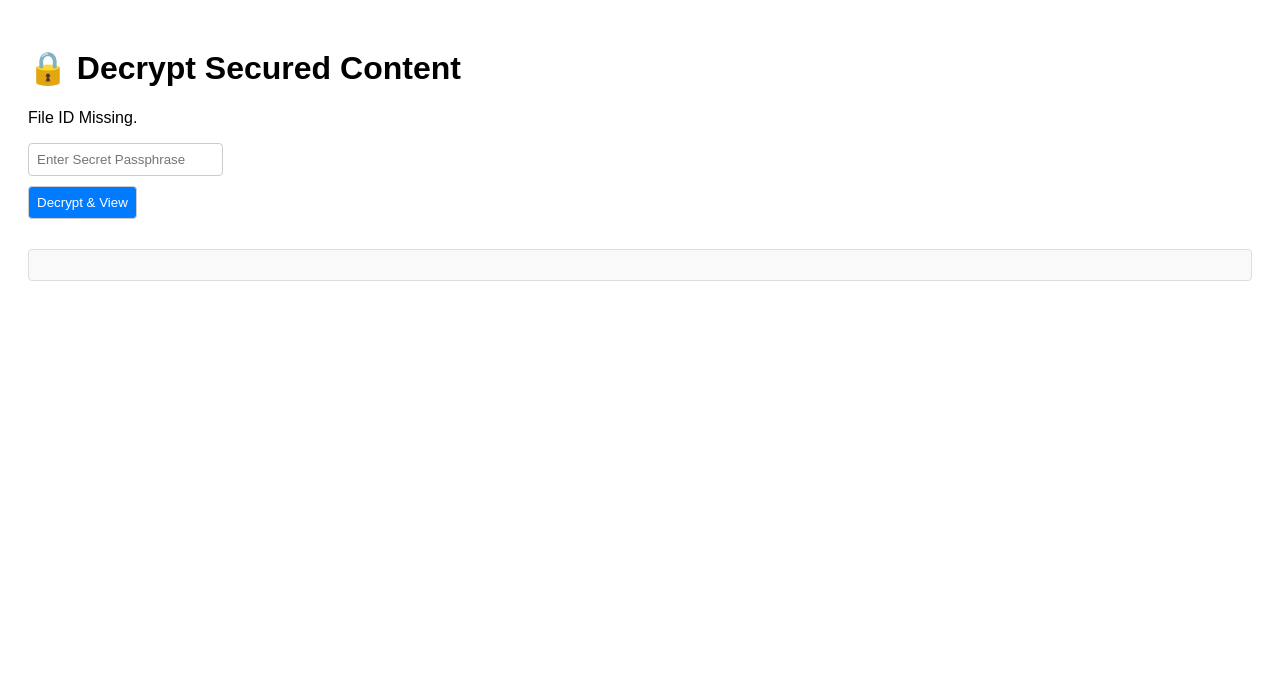
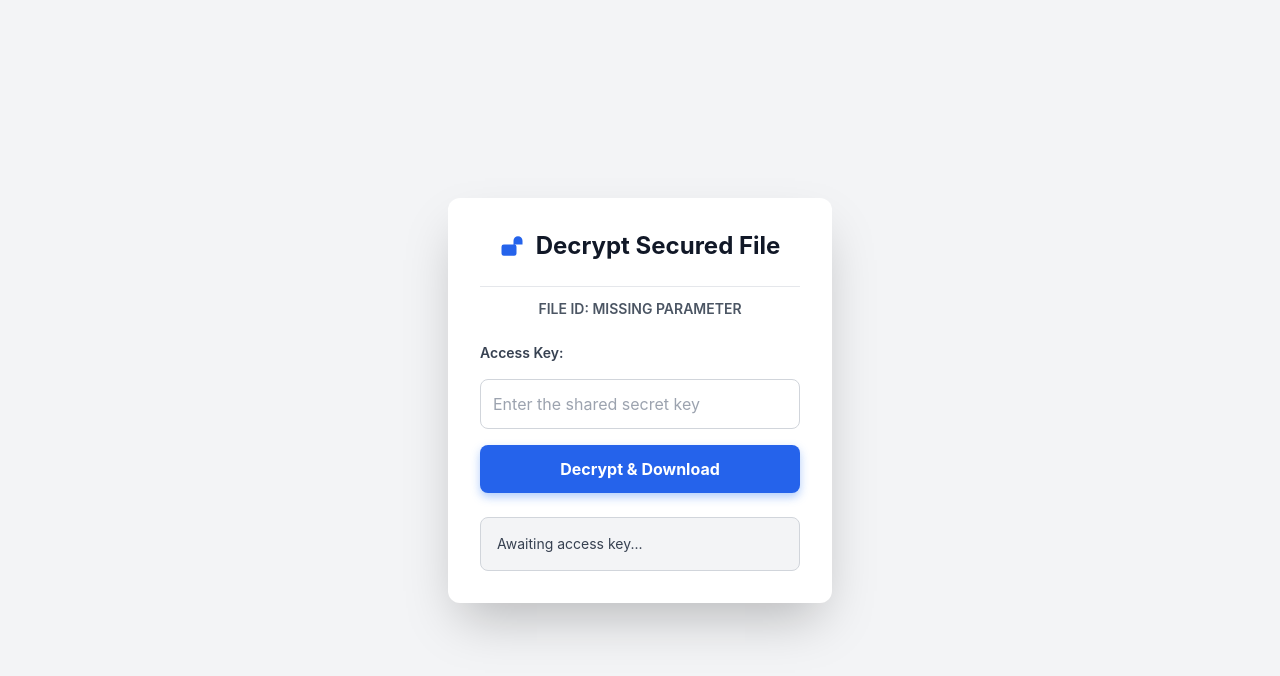
Before and after one commit to aliaslam1000001-ai/Is-Project-app, a plain HTML site: page docs/file.html in a window 1280 px wide. Drawn offline with nearby package versions, Linux system fonts and the light colour scheme.

Commit message:
Update file.html

```diff
--- a/docs/file.html
+++ b/docs/file.html
@@ -4,31 +4,76 @@
     <meta charset="UTF-8">
     <meta name="viewport" content="width=device-width, initial-scale=1.0">
     <title>Decrypt Secure File</title>
+    <!-- Load Tailwind CSS -->
+    <script src="https://cdn.tailwindcss.com"></script>
     <style>
-        body { font-family: Arial, sans-serif; padding: 20px; }
-        #decryptedContent { display: none; } /* This hides the raw content display */
-        input[type="password"], button { margin-bottom: 10px; padding: 8px; border: 1px solid #ccc; border-radius: 4px; }
-        button { background-color: #007bff; color: white; cursor: pointer; }
-        .success { color: green; font-weight: bold; }
-        .error { color: red; font-weight: bold; }
-        #statusMessage { border: 1px solid #ddd; padding: 15px; margin-top: 20px; background-color: #f9f9f9; border-radius: 4px; }
+        /* Custom styles for appearance */
+        body {
+            font-family: 'Inter', sans-serif;
+            background-color: #f3f4f6;
+            min-height: 100vh;
+            display: flex;
+            align-items: center;
+            justify-content: center;
+            color: #1f2937;
+        }
+        /* Style the Decrypt button with Blue theme */
+        .decrypt-button {
+            transition: all 0.2s;
+            /* Blue shadow to match upload page */
+            box-shadow: 0 4px 10px rgba(59, 130, 246, 0.4);
+        }
+        .decrypt-button:hover {
+            transform: translateY(-1px);
+        }
+        .success { color: #10b981; font-weight: 600; } /* Keep success green */
+        .error { color: #ef4444; font-weight: 600; }  /* Keep error red */
+        .text-input {
+            appearance: none;
+        }
     </style>
 </head>
-<body>
-    <h1>🔒 Decrypt Secured Content</h1>
-    <p id="filenameDisplay">Fetching file details...</p>
+<body class="p-4">
 
-    <input type="password" id="passphrase" placeholder="Enter Secret Passphrase"><br>
-    <button onclick="decryptFile()">Decrypt & View</button>
+    <!-- Main Card Container -->
+    <div class="w-full max-w-sm bg-white rounded-xl shadow-2xl p-8 space-y-6">
 
-    <div id="statusMessage" style="margin-top: 20px;"></div>
-    <div id="decryptedContent"></div>
+        <h1 class="text-2xl font-bold text-gray-900 text-center flex items-center justify-center space-x-3">
+            <svg xmlns="http://www.w3.org/2000/svg" viewBox="0 0 24 24" fill="currentColor" class="w-6 h-6 text-blue-600">
+                <path fill-rule="evenodd" d="M13.5 10.5V6.75a4.5 4.5 0 1 1 9 0v3.75M3.75 21.75h10.5a2.25 2.25 0 0 0 2.25-2.25v-6.75a2.25 2.25 0 0 0-2.25-2.25H3.75a2.25 2.25 0 0 0-2.25 2.25v6.75a2.25 2.25 0 0 0 2.25 2.25Z" clip-rule="evenodd" />
+            </svg>
+            <span>Decrypt Secured File</span>
+        </h1>
 
+        <p id="filenameDisplay" class="text-center text-sm font-semibold text-gray-600 border-t border-gray-200 pt-3">Fetching file details...</p>
+
+        <!-- Decryption Form -->
+        <div class="space-y-4">
+            <!-- Passphrase Input -->
+            <label for="passphrase" class="block text-sm font-semibold text-gray-700">Access Key:</label>
+            <input type="password" id="passphrase" placeholder="Enter the shared secret key" class="text-input w-full p-3 bg-white border border-gray-300 text-gray-900 rounded-lg focus:ring-blue-500 focus:border-blue-500 placeholder-gray-400">
+
+            <!-- Decrypt Button -->
+            <!-- Changed bg-green-600 to bg-blue-600 and focus to blue-500 -->
+            <button onclick="decryptFile()" class="decrypt-button w-full py-3 bg-blue-600 text-white font-bold rounded-lg hover:bg-blue-700 focus:outline-none focus:ring-4 focus:ring-blue-500 focus:ring-opacity-50">
+                Decrypt & Download
+            </button>
+        </div>
+
+        <!-- Status Message Box -->
+        <div id="statusMessage" class="min-h-[50px] p-4 text-sm rounded-lg bg-gray-100 border border-gray-300 break-words text-gray-700">
+            Awaiting access key...
+        </div>
+        <div id="decryptedContent" class="hidden"></div>
+    </div>
+
+    <!-- External Libraries (Includes Storage, App, Firestore, and Crypto) -->
     <script src="https://cdnjs.cloudflare.com/ajax/libs/crypto-js/4.2.0/crypto-js.min.js"></script>
     <script src="https://www.gstatic.com/firebasejs/9.6.1/firebase-app-compat.js"></script>
     <script src="https://www.gstatic.com/firebasejs/9.6.1/firebase-firestore-compat.js"></script>
     <script src="https://www.gstatic.com/firebasejs/9.6.1/firebase-storage-compat.js"></script>
 
+    <!-- YOUR Firebase Configuration (MUST MATCH index.html) -->
     <script>
       // Replace values with your actual Firebase keys
       const firebaseConfig = {
@@ -49,12 +94,10 @@
       async function decryptFile() {
         const passphrase = document.getElementById('passphrase').value;
         const statusDiv = document.getElementById('statusMessage');
-        const contentDiv = document.getElementById('decryptedContent');
         statusDiv.innerHTML = 'Attempting decryption...';
-        contentDiv.textContent = ''; // Clear previous content
 
         if (!passphrase) {
-            statusDiv.innerHTML = '<span class="error">Please enter the passphrase.</span>';
+            statusDiv.innerHTML = '<span class="error">ERROR: Access key required.</span>';
             return;
         }
 
@@ -62,7 +105,7 @@
         const fileId = urlParams.get('id');
 
         if (!fileId) {
-            statusDiv.innerHTML = '<span class="error">Error: File ID not found in the URL.</span>';
+            statusDiv.innerHTML = '<span class="error">ERROR: File ID missing from URL.</span>';
             return;
         }
 
@@ -72,7 +115,7 @@
             const doc = await docRef.get();
 
             if (!doc.exists) {
-                statusDiv.innerHTML = '<span class="error">File not found or has been deleted.</span>';
+                statusDiv.innerHTML = '<span class="error">ERROR: File not found or has been purged.</span>';
                 return;
             }
 
@@ -89,12 +132,12 @@
 
             if (plaintext === '' || plaintext.length < 5) {
                 // Check for failed decryption (e.g., incorrect key)
-                statusDiv.innerHTML = '<span class="error">Decryption failed. Incorrect passphrase or corrupted data.</span>';
+                statusDiv.innerHTML = '<span class="error">ACCESS DENIED: Incorrect key or corrupted data.</span>';
                 return;
             }
 
-            // 4. Trigger Automatic Download (NO LONGER SHOWS RAW CONTENT)
-            statusDiv.innerHTML = `<span class="success">Decryption successful! The file has been downloaded automatically.</span>`;
+            // 4. Trigger Automatic Download
+            statusDiv.innerHTML = `<span class="success">ACCESS GRANTED: File downloaded automatically.</span>`;
 
             const blob = new Blob([plaintext], { type: 'text/plain' });
             const url = URL.createObjectURL(blob);
@@ -106,7 +149,7 @@
 
         } catch (e) {
             console.error("Decryption Error:", e);
-            statusDiv.innerHTML = `<span class="error">An internal error occurred during decryption. Check browser console for errors.</span>`;
+            statusDiv.innerHTML = `<span class="error">SYSTEM ERROR: Check browser console for network faults.</span>`;
         }
       }
 
@@ -118,15 +161,15 @@
             try {
                 const doc = await db.collection('encryptedFiles').doc(fileId).get();
                 if (doc.exists) {
-                    document.getElementById('filenameDisplay').textContent = `File Name: ${doc.data().filename || 'Unnamed File'}`;
+                    document.getElementById('filenameDisplay').textContent = `FILE ID: ${fileId} | NAME: ${doc.data().filename || 'UNNAMED'}`;
                 } else {
-                    document.getElementById('filenameDisplay').textContent = 'File Name: Not Found';
+                    document.getElementById('filenameDisplay').textContent = 'FILE ID: METADATA NOT FOUND';
                 }
             } catch (e) {
-                document.getElementById('filenameDisplay').textContent = 'File Name: Error Fetching Details';
+                document.getElementById('filenameDisplay').textContent = 'FILE ID: NETWORK ERROR';
             }
         } else {
-            document.getElementById('filenameDisplay').textContent = 'File ID Missing.';
+            document.getElementById('filenameDisplay').textContent = 'FILE ID: MISSING PARAMETER';
         }
       });
     </script>
```
